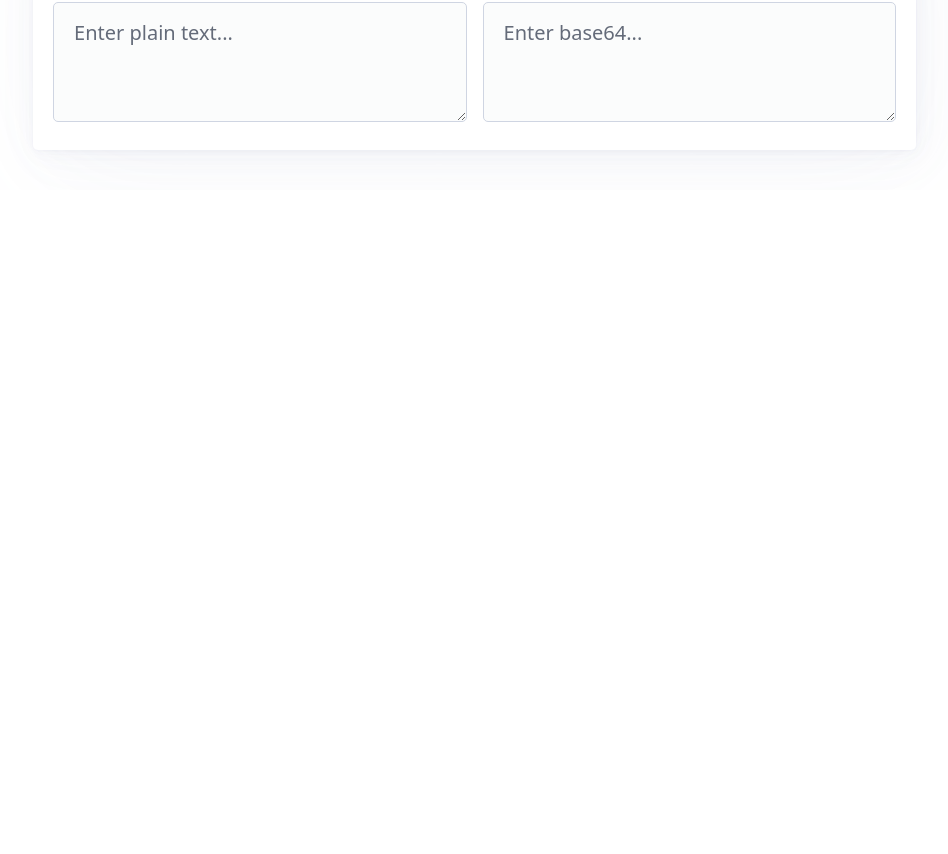
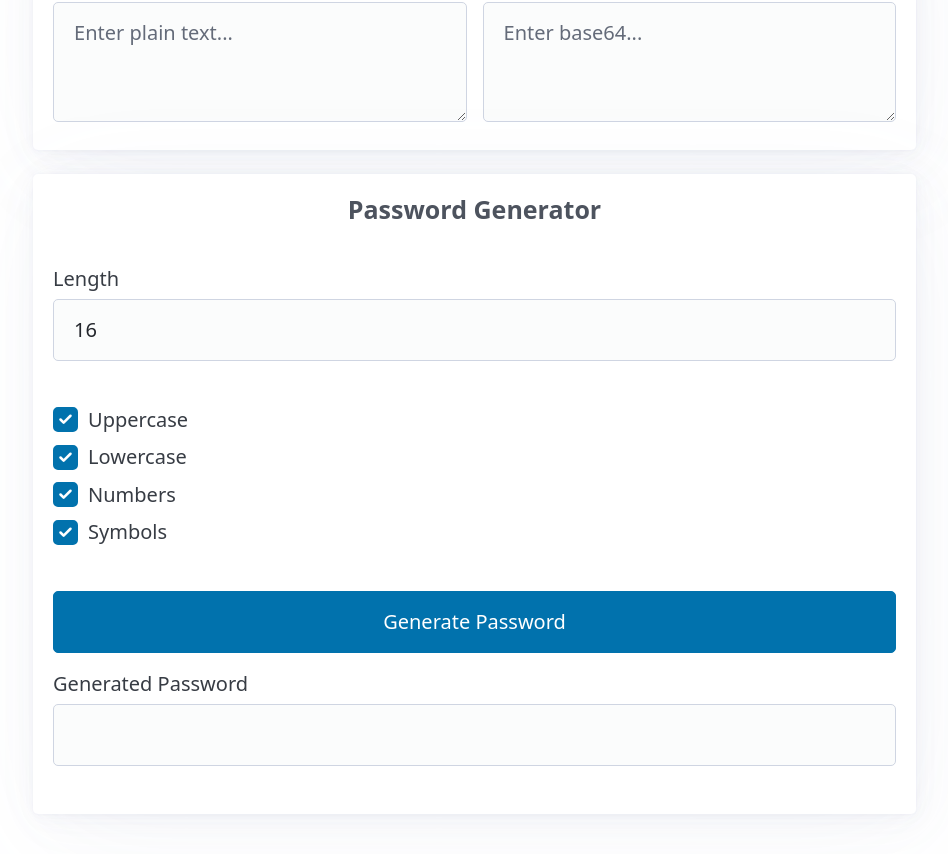
Before and after one commit to bkallaus/quick, a React (Create React App) app: page / in a window 1280 px wide. Shown: the part 1662-2516 px from the top of the page, without its empty margins (324-1272 px from the left). Before the commit the page ends 1852 px from the top, so only its background shows below. Built offline with nearby package versions, Linux system fonts and the light colour scheme.

Commit message:
feat: Password Generator

```diff
--- a/src/App.tsx
+++ b/src/App.tsx
@@ -6,6 +6,7 @@ import IframeTester from "./components/iframe-tester";
 import ShareableList from "./components/shareable-list";
 import GenerateList from "./components/generate-list";
 import Base64Encoder from "./components/base64-encoder";
+import PasswordGenerator from "./components/password-generator";
 import SideNav from "./components/side-nav";
 import "./App.css";
 
@@ -26,6 +27,7 @@ export default function App() {
           <div id="iframe-tester"><IframeTester /></div>
           <div id="generate-list"><GenerateList /></div>
           <div id="base64-encoder"><Base64Encoder /></div>
+          <div id="password-generator"><PasswordGenerator /></div>
         </div>
       </main>
     </div>
--- /dev/null
+++ b/src/components/password-generator.tsx
@@ -0,0 +1,105 @@
+import CalculationContainer from "./container";
+import React, { useState } from "react";
+
+const PasswordGenerator = () => {
+  const [length, setLength] = useState(16);
+  const [includeUppercase, setIncludeUppercase] = useState(true);
+  const [includeLowercase, setIncludeLowercase] = useState(true);
+  const [includeNumbers, setIncludeNumbers] = useState(true);
+  const [includeSymbols, setIncludeSymbols] = useState(true);
+  const [password, setPassword] = useState("");
+
+  const generatePassword = () => {
+    const uppercase = "ABCDEFGHIJKLMNOPQRSTUVWXYZ";
+    const lowercase = "abcdefghijklmnopqrstuvwxyz";
+    const numbers = "0123456789";
+    const symbols = "!@#$%^&*()_+~`|}{[]:;?><,./-=";
+
+    let chars = "";
+    if (includeUppercase) chars += uppercase;
+    if (includeLowercase) chars += lowercase;
+    if (includeNumbers) chars += numbers;
+    if (includeSymbols) chars += symbols;
+
+    if (chars === "") {
+      setPassword("");
+      return;
+    }
+
+    let generatedPassword = "";
+    if (window.crypto && window.crypto.getRandomValues) {
+      const randomValues = new Uint32Array(length);
+      window.crypto.getRandomValues(randomValues);
+      for (let i = 0; i < length; i++) {
+        generatedPassword += chars[randomValues[i] % chars.length];
+      }
+    } else {
+      for (let i = 0; i < length; i++) {
+        generatedPassword += chars[Math.floor(Math.random() * chars.length)];
+      }
+    }
+    setPassword(generatedPassword);
+  };
+
+  return (
+    <CalculationContainer>
+      <h4 style={{ width: "100%", textAlign: "center", marginBottom: 0 }}>Password Generator</h4>
+      <div style={{ width: "100%", display: "flex", flexDirection: "column", gap: "16px", marginTop: "16px" }}>
+        <label>
+          Length
+          <input
+            type="number"
+            min={1}
+            max={128}
+            value={length}
+            onChange={(e) => setLength(Number(e.target.value))}
+          />
+        </label>
+
+        <fieldset>
+          <label>
+            <input
+              type="checkbox"
+              checked={includeUppercase}
+              onChange={(e) => setIncludeUppercase(e.target.checked)}
+            />
+            Uppercase
+          </label>
+          <label>
+            <input
+              type="checkbox"
+              checked={includeLowercase}
+              onChange={(e) => setIncludeLowercase(e.target.checked)}
+            />
+            Lowercase
+          </label>
+          <label>
+            <input
+              type="checkbox"
+              checked={includeNumbers}
+              onChange={(e) => setIncludeNumbers(e.target.checked)}
+            />
+            Numbers
+          </label>
+          <label>
+            <input
+              type="checkbox"
+              checked={includeSymbols}
+              onChange={(e) => setIncludeSymbols(e.target.checked)}
+            />
+            Symbols
+          </label>
+        </fieldset>
+
+        <button onClick={generatePassword}>Generate Password</button>
+
+        <label>
+          Generated Password
+          <input type="text" readOnly value={password} />
+        </label>
+      </div>
+    </CalculationContainer>
+  );
+};
+
+export default PasswordGenerator;
--- a/src/components/side-nav.tsx
+++ b/src/components/side-nav.tsx
@@ -13,6 +13,7 @@ const SideNav = () => {
           <li><a href="#iframe-tester">Iframe Tester</a></li>
           <li><a href="#generate-list">Generate List</a></li>
           <li><a href="#base64-encoder">Base64 Encoder/Decoder</a></li>
+          <li><a href="#password-generator">Password Generator</a></li>
         </ul>
       </nav>
     </aside>
```
Also changed, not shown: 2 other files (tests, documents, lock files or other folders).
